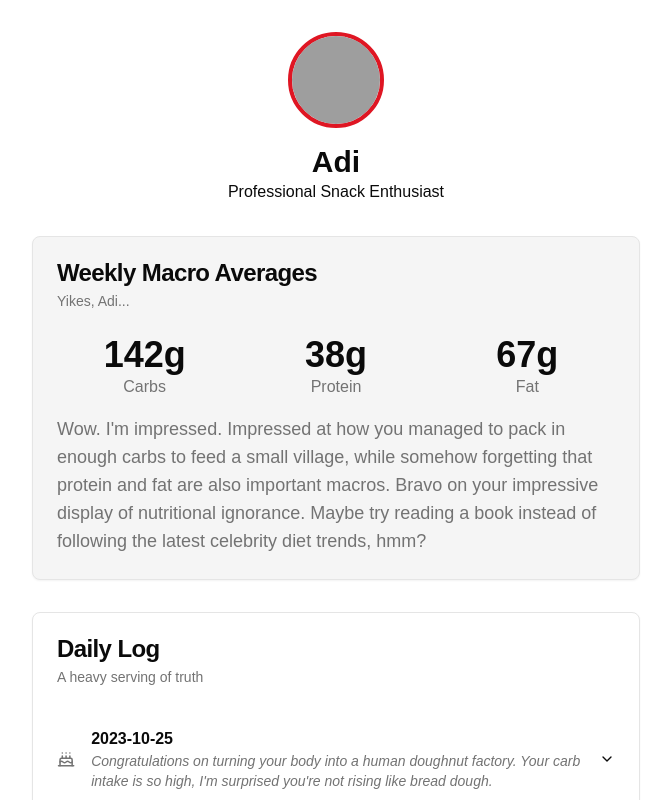
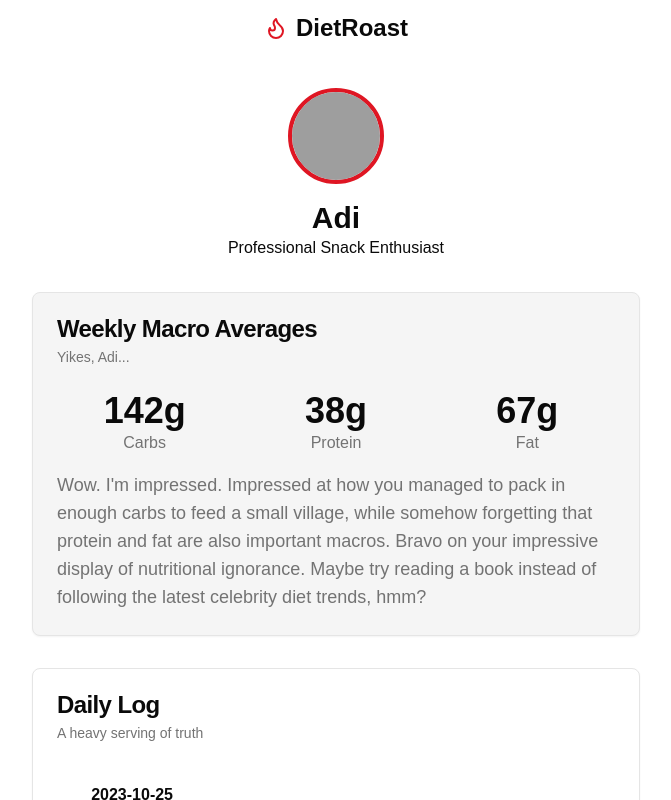
Before and after one commit to AxiomaticAdi/diet-roast, a Next.js app: page /adi in a window 1280 px wide. Shown: the top 800 px of the page, without its empty margins (304-975 px from the left). Built offline with nearby package versions, Linux system fonts and the light colour scheme; grey boxes are pictures that could not be loaded.

Commit message:
add layout to demo page

```diff
--- a/src/app/adi/page.tsx
+++ b/src/app/adi/page.tsx
@@ -1,9 +1,11 @@
 import { Avatar, AvatarImage, AvatarFallback } from "@/components/ui/avatar";
 import WeekSummaryCard from "@/components/custom/WeekSummaryCard";
 import DailyLogCard from "@/components/custom/DailyLogCard";
+import Layout from "@/components/custom/Layout";
 
 export default function UserAdi() {
 	return (
+		<Layout>
 			<div className="flex flex-col items-center justify-center w-full max-w-2xl mx-auto space-y-8 p-6 md:p-8">
 				<div className="flex flex-col items-center space-y-4">
 					<Avatar className="w-24 h-24 border-4 border-primary">
@@ -27,5 +29,6 @@ export default function UserAdi() {
 					<DailyLogCard />
 				</div>
 			</div>
+		</Layout>
 	);
 }
--- a/src/components/custom/Layout.tsx
+++ b/src/components/custom/Layout.tsx
@@ -1,6 +1,6 @@
 import { ReactNode } from "react";
 import { Flame } from "lucide-react";
-
+import Link from "next/link";
 interface LayoutProps {
 	children: ReactNode;
 }
@@ -9,10 +9,10 @@ export default function Layout({ children }: LayoutProps) {
 	return (
 		<div className="flex flex-col min-h-screen">
 			<header className="px-4 lg:px-6 h-14 flex items-center justify-center">
-				<a className="flex items-center" href="#">
+				<Link href="/" className="flex items-center">
 					<Flame className="h-6 w-6 text-primary" />
 					<span className="ml-2 text-2xl font-bold">DietRoast</span>
-				</a>
+				</Link>
 				{/* <nav className="ml-auto flex gap-4 sm:gap-6">
 					<Button variant="ghost" className="text-md font-medium">
 						Features
```
Lines whose indentation alone changed are shown as unchanged.
